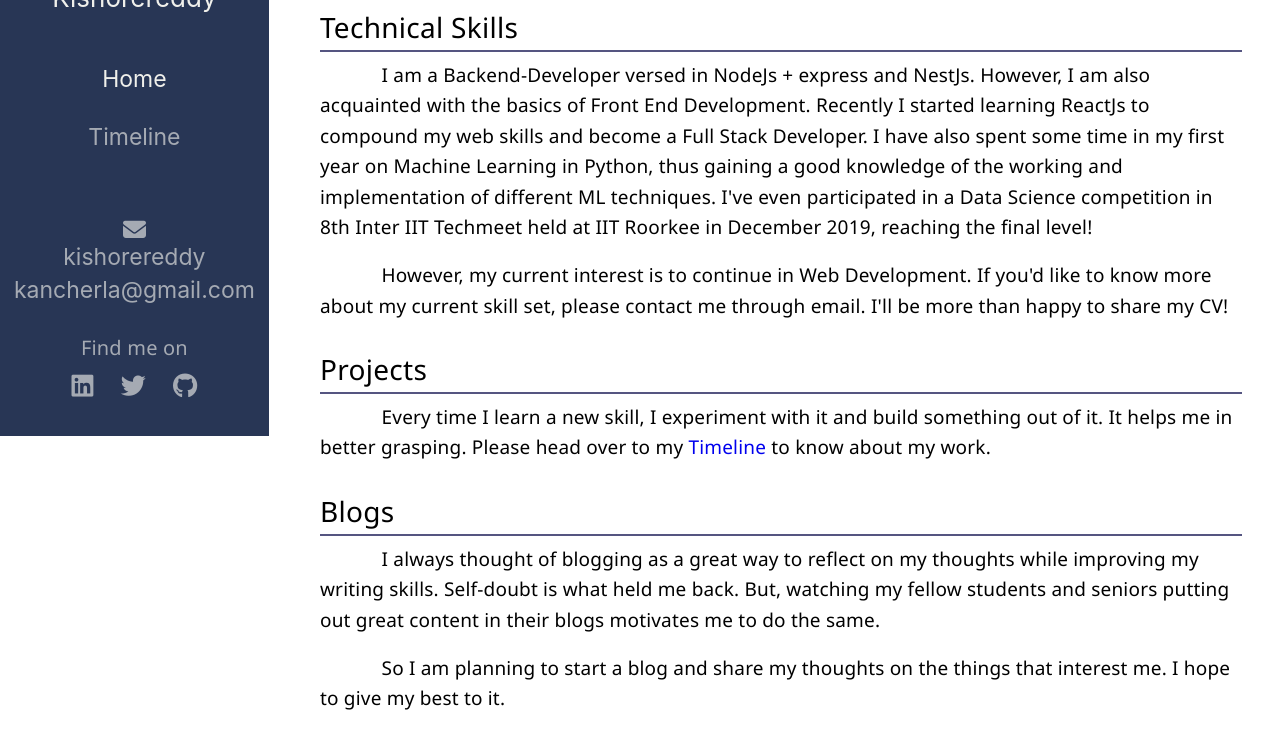
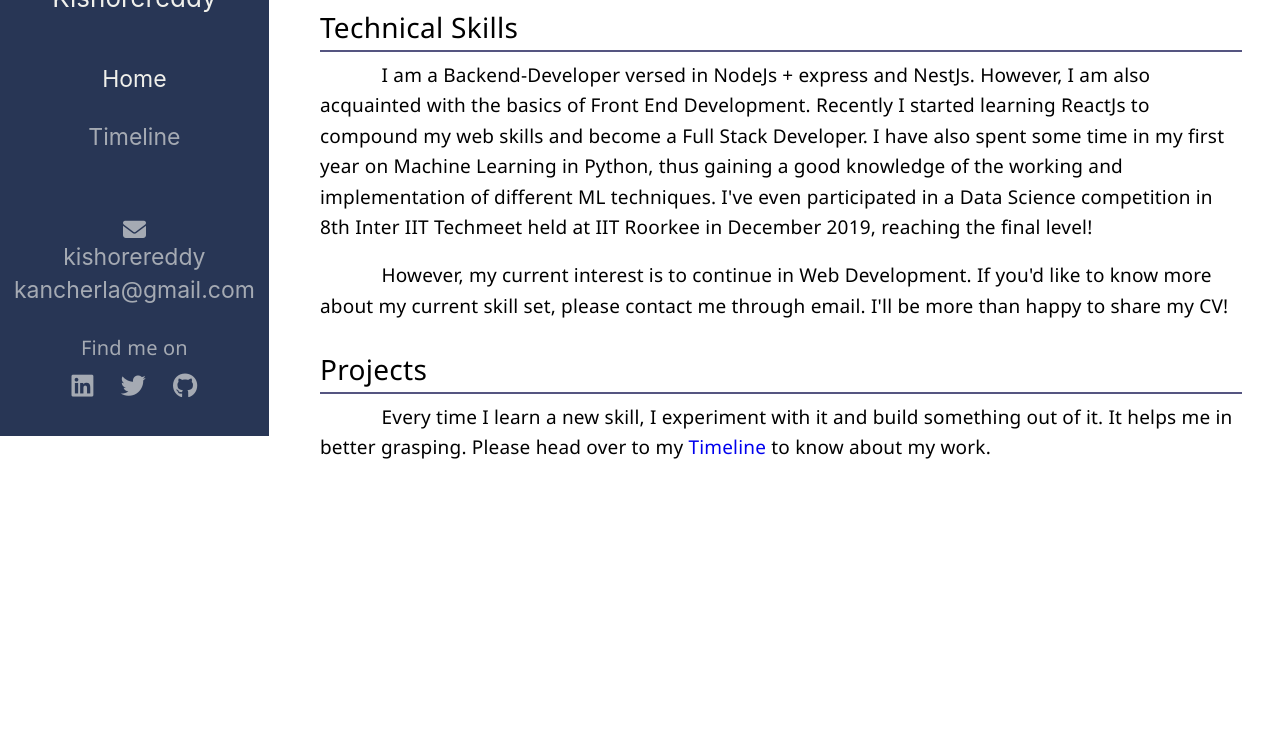
Before and after one commit to kancherlakishorereddy/kancherlakishorereddy.gihub.io, a plain HTML site: page index.html in a window 1280 px wide. Shown: the part 364-1112 px from the top of the page. After the commit the page ends 864 px from the top, so only its background shows below. Drawn offline with Linux system fonts and the light colour scheme.

Commit message:
style & content update

```diff
--- a/index.html
+++ b/index.html
@@ -29,7 +29,7 @@
             </div>
             <div class="area-3">
                 <div>
-                    <a class="aa" href="mailto:"><i class="fas fa-envelope"></i><br>
+                    <a class="aa" href="mailto:kishorereddykancherla@gmail.com"><i class="fas fa-envelope"></i><br>
                         kishorereddy<wbr>kancherla<wbr>@gmail.com</a>
                 </div>
                 <div>
@@ -93,20 +93,6 @@
                     better grasping. Please head over to my <a href="projects.html">Timeline</a> to know about my work.
                 </p><br>
             </div>
-            <div>
-                <h2> Blogs</h2>
-                <p>
-                    &nbsp; &nbsp; &nbsp; &nbsp; &nbsp; &nbsp;
-                    I always thought of blogging as a great way to reflect on my thoughts while improving my writing
-                    skills. Self-doubt is what held me back. But, watching my fellow students and seniors putting out
-                    great content in their blogs motivates me to do the same.
-                </p><br>
-                <p>
-                    &nbsp; &nbsp; &nbsp; &nbsp; &nbsp; &nbsp;
-                    So I am planning to start a blog and share my thoughts on the things that interest me. I hope to
-                    give my best to it.
-                </p><br>
-            </div>
         </div>
     </div>
 </body>
--- a/styles.css
+++ b/styles.css
@@ -202,7 +202,7 @@ p.s-heads{
 h2{
     font-family: 'Segoe UI', Tahoma, Geneva, Verdana, sans-serif;
     font-size: 1.75vw;
-    font-weight: 300;
+    font-weight: 400;
     letter-spacing: .010em;
     line-height: 1.6em;
     border-bottom: 2px solid #7A7A8D;
@@ -211,7 +211,7 @@ h2{
 h3{
     font-family: 'Segoe UI', Tahoma, Geneva, Verdana, sans-serif;
     font-size: 1.25vw;
-    font-weight: 300;
+    font-weight: 400;
     letter-spacing: .010em;
     line-height: 1.6em;
     border-bottom: 2px solid #7A7A8D;
@@ -243,19 +243,19 @@ h3{
     }
     .content p, .date{
         font-size: 19px;
-        font-weight: 200;
+        font-weight: 400;
         letter-spacing: .010em;
     }
     .content h2{
         font-size: 28px;
-        font-weight: 300;
+        font-weight: 400;
         letter-spacing: .010em;
         border-bottom: 2px solid #555581;
         margin: 1vh auto;
     }
     .content h3{
         font-size: 24px;
-        font-weight: 300;
+        font-weight: 400;
         letter-spacing: .010em;
         border-bottom: 2px solid #555581;
         margin: 1vh auto;
```
Also changed, not shown: projects.html (+1 -1 lines).
